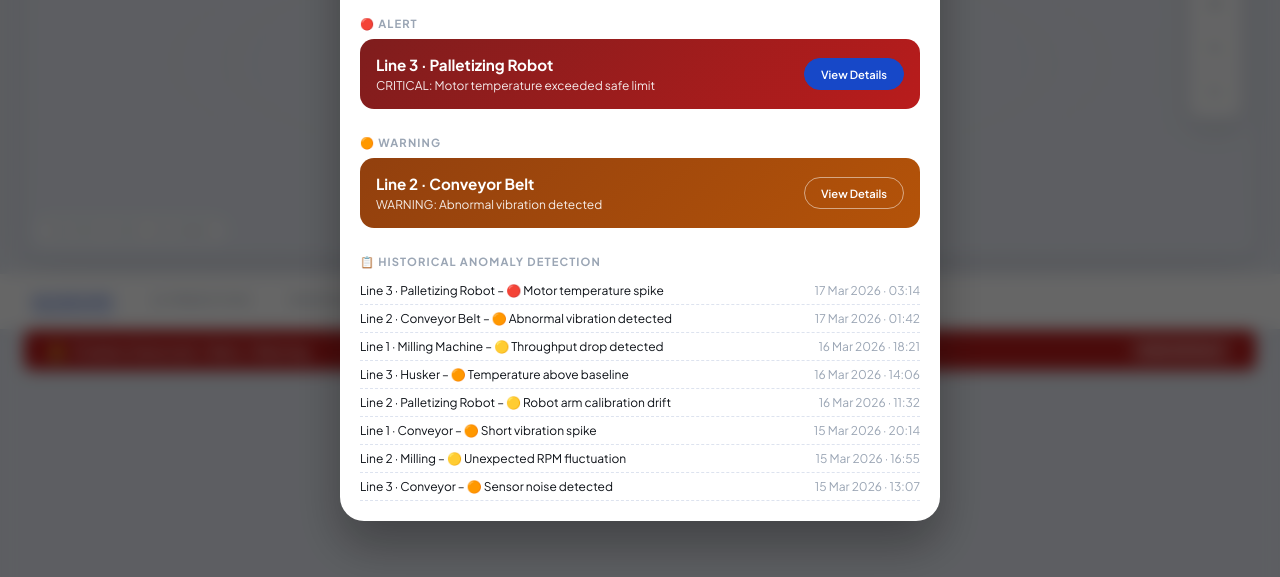
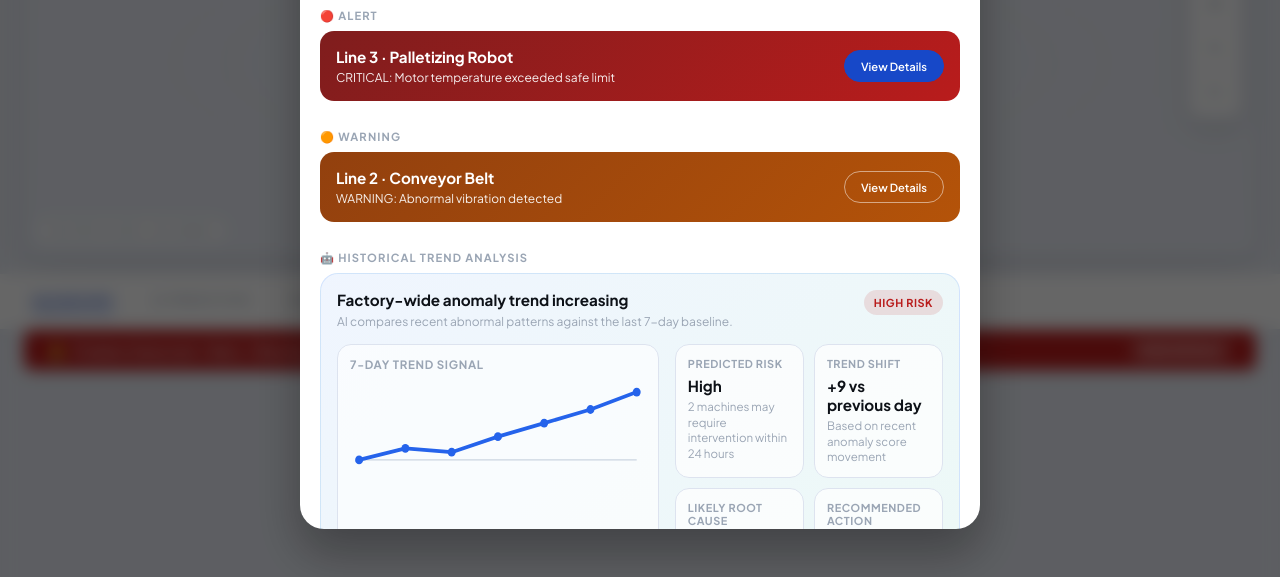
Before and after one commit to WONGZIQI0212/vhack2026-surpRice, a React (Vite) app: page /overall/dashboard/maintenance in a window 1280 px wide. Both pictures are taken after a click on the button 1255 px from the left and 775 px from the top of the page. Shown: the part 199-776 px from the top of the page. Built offline with nearby package versions, Linux system fonts and the light colour scheme.

Commit message:
historical trend analysis

```diff
--- a/src/components/stage/AnomalyModal.jsx
+++ b/src/components/stage/AnomalyModal.jsx
@@ -15,9 +15,9 @@ const Overlay = styled.div`
 `;
 
 const Modal = styled.div`
-  width: 600px;
-  max-width: 90vw;
-  max-height: 80vh;
+  width: 680px;
+  max-width: 92vw;
+  max-height: 82vh;
   background: ${T.surface};
   border-radius: 24px;
   box-shadow: 0 24px 48px rgba(0,0,0,0.3);
@@ -87,7 +87,7 @@ const Content = styled.div`
   overflow-y: auto;
   display: flex;
   flex-direction: column;
-  gap: 16px;
+  gap: 18px;
 `;
 
 const SectionTitle = styled.div`
@@ -128,7 +128,7 @@ const AlertTitle = styled.div`
 
 const AlertDesc = styled.div`
   font-size: 0.75rem;
-  opacity: 0.9;
+  opacity: 0.92;
 `;
 
 const ViewButton = styled.button`
@@ -153,7 +153,7 @@ const HistoricalItem = styled.div`
   justify-content: space-between;
   font-size: 0.75rem;
   color: ${T.muted};
-  padding: 6px 0;
+  padding: 8px 0;
   border-bottom: 1px dashed ${T.border};
   gap: 16px;
 
@@ -183,6 +183,152 @@ const BackButton = styled.button`
   display: flex;
   align-items: center;
   gap: 4px;
+`;
+
+/* AI Trend Analysis */
+const TrendCard = styled.div`
+  background: linear-gradient(135deg, rgba(59,130,246,0.08), rgba(16,185,129,0.08));
+  border: 1px solid rgba(59,130,246,0.16);
+  border-radius: 18px;
+  padding: 16px;
+`;
+
+const TrendHeader = styled.div`
+  display: flex;
+  align-items: flex-start;
+  justify-content: space-between;
+  gap: 12px;
+  margin-bottom: 14px;
+`;
+
+const TrendTitleWrap = styled.div`
+  display: flex;
+  flex-direction: column;
+  gap: 4px;
+`;
+
+const TrendTitle = styled.div`
+  font-size: 0.95rem;
+  font-weight: 700;
+  color: ${T.text};
+`;
+
+const TrendSubtitle = styled.div`
+  font-size: 0.75rem;
+  color: ${T.muted};
+  line-height: 1.45;
+`;
+
+const RiskBadge = styled.div`
+  flex-shrink: 0;
+  padding: 6px 10px;
+  border-radius: 999px;
+  font-size: 0.68rem;
+  font-weight: 700;
+  letter-spacing: 0.05em;
+  text-transform: uppercase;
+  background: ${(p) =>
+    p.$risk === 'High'
+      ? 'rgba(185,28,28,0.12)'
+      : p.$risk === 'Medium'
+      ? 'rgba(180,83,9,0.12)'
+      : 'rgba(5,150,105,0.12)'};
+  color: ${(p) =>
+    p.$risk === 'High'
+      ? '#b91c1c'
+      : p.$risk === 'Medium'
+      ? '#b45309'
+      : '#059669'};
+`;
+
+const TrendBody = styled.div`
+  display: grid;
+  grid-template-columns: 1.2fr 1fr;
+  gap: 16px;
+
+  @media (max-width: 700px) {
+    grid-template-columns: 1fr;
+  }
+`;
+
+const SparkWrap = styled.div`
+  background: rgba(255,255,255,0.65);
+  border: 1px solid ${T.border};
+  border-radius: 14px;
+  padding: 12px;
+`;
+
+const SparkTitle = styled.div`
+  font-size: 0.72rem;
+  color: ${T.muted};
+  font-weight: 700;
+  letter-spacing: 0.06em;
+  text-transform: uppercase;
+  margin-bottom: 10px;
+`;
+
+const SparkSvg = styled.svg`
+  width: 100%;
+  height: 88px;
+  display: block;
+`;
+
+const MetricGrid = styled.div`
+  display: grid;
+  grid-template-columns: 1fr 1fr;
+  gap: 10px;
+`;
+
+const MetricCard = styled.div`
+  background: rgba(255,255,255,0.72);
+  border: 1px solid ${T.border};
+  border-radius: 14px;
+  padding: 12px;
+`;
+
+const MetricLabel = styled.div`
+  font-size: 0.68rem;
+  color: ${T.muted};
+  text-transform: uppercase;
+  letter-spacing: 0.05em;
+  margin-bottom: 6px;
+  font-weight: 700;
+`;
+
+const MetricValue = styled.div`
+  font-size: 0.95rem;
+  font-weight: 700;
+  color: ${T.text};
+`;
+
+const MetricHint = styled.div`
+  font-size: 0.72rem;
+  color: ${T.muted};
+  margin-top: 4px;
+  line-height: 1.35;
+`;
+
+const InsightBox = styled.div`
+  margin-top: 14px;
+  background: rgba(255,255,255,0.62);
+  border: 1px solid ${T.border};
+  border-radius: 14px;
+  padding: 12px 14px;
+`;
+
+const InsightLabel = styled.div`
+  font-size: 0.68rem;
+  color: ${T.muted};
+  font-weight: 700;
+  text-transform: uppercase;
+  letter-spacing: 0.05em;
+  margin-bottom: 6px;
+`;
+
+const InsightText = styled.div`
+  font-size: 0.78rem;
+  color: ${T.text};
+  line-height: 1.55;
 `;
 
 // 详情视图组件
@@ -271,7 +417,6 @@ const warningsData = [
   },
 ];
 
-// 假的历史 anomaly data
 const mockHistoricalAlerts = [
   {
     id: 'h1',
@@ -331,7 +476,54 @@ const mockHistoricalAlerts = [
   },
 ];
 
-const getDetailData = (machineId) => {
+const trendAnalysisData = {
+  overall: {
+    title: 'Factory-wide anomaly trend increasing',
+    subtitle: 'AI compares recent abnormal patterns against the last 7-day baseline.',
+    risk: 'High',
+    prediction: '2 machines may require intervention within 24 hours',
+    rootCause: 'Recurring vibration instability and thermal overload pattern',
+    action: 'Prioritize Line 3 motor inspection, then Line 2 belt alignment check',
+    insight:
+      'AI detected a rising anomaly frequency driven mainly by Line 2 vibration irregularities and Line 3 temperature spikes. Pattern similarity suggests developing mechanical stress rather than isolated sensor noise.',
+    series: [22, 28, 26, 34, 41, 48, 57],
+  },
+  line1: {
+    title: 'Line 1 trend stable',
+    subtitle: 'Historical anomalies remain within normal operating deviation.',
+    risk: 'Low',
+    prediction: 'Low failure probability over the next 24 hours',
+    rootCause: 'No strong recurring anomaly signature detected',
+    action: 'Continue routine monitoring',
+    insight:
+      'AI found only minor isolated deviations on Line 1, with no repeating pattern severe enough to indicate emerging machine degradation.',
+    series: [8, 10, 9, 11, 10, 9, 10],
+  },
+  line2: {
+    title: 'Recurring vibration anomaly detected',
+    subtitle: 'AI identified repeated warning-level conveyor signatures over 7 days.',
+    risk: 'Medium',
+    prediction: 'Failure risk may rise within 12–24 hours if not inspected',
+    rootCause: 'Possible belt misalignment or bearing wear progression',
+    action: 'Schedule maintenance inspection on conveyor alignment',
+    insight:
+      'Trend analysis shows repeated vibration spikes on the conveyor subsystem with gradually increasing intensity. The pattern is consistent with progressive misalignment rather than a one-time operational fluctuation.',
+    series: [14, 17, 19, 23, 26, 29, 35],
+  },
+  line3: {
+    title: 'Escalating thermal anomaly pattern',
+    subtitle: 'AI detected critical temperature deviation on the palletizing robot motor.',
+    risk: 'High',
+    prediction: 'Critical failure risk elevated in the next 6–12 hours',
+    rootCause: 'Likely overload, poor cooling, or bearing wear',
+    action: 'Immediate inspection or emergency stop recommended',
+    insight:
+      'AI found a strong upward trend in thermal anomalies on Line 3. Historical matching suggests the current temperature behaviour resembles early-stage motor failure scenarios.',
+    series: [18, 21, 24, 31, 39, 52, 68],
+  },
+};
+
+function getDetailData(machineId) {
   if (machineId === 'line3-palletize') {
     return {
       reason: 'Bearing wear due to prolonged overload',
@@ -371,7 +563,122 @@ const getDetailData = (machineId) => {
   }
 
   return null;
-};
+}
+
+function getTrendData(currentFilter) {
+  return trendAnalysisData[currentFilter] || trendAnalysisData.overall;
+}
+
+function buildPolylinePoints(values, width = 260, height = 70, padding = 8) {
+  const max = Math.max(...values);
+  const min = Math.min(...values);
+  const range = max - min || 1;
+
+  return values
+    .map((value, index) => {
+      const x = padding + (index * (width - padding * 2)) / (values.length - 1);
+      const y = height - padding - ((value - min) / range) * (height - padding * 2);
+      return `${x},${y}`;
+    })
+    .join(' ');
+}
+
+function HistoricalTrendAnalysis({ currentFilter }) {
+  const data = getTrendData(currentFilter);
+  const points = buildPolylinePoints(data.series);
+  const latest = data.series[data.series.length - 1];
+  const previous = data.series[data.series.length - 2];
+  const delta = latest - previous;
+  const changeLabel = `${delta >= 0 ? '+' : ''}${delta} vs previous day`;
+
+  return (
+    <div>
+      <SectionTitle>🤖 Historical Trend Analysis</SectionTitle>
+
+      <TrendCard>
+        <TrendHeader>
+          <TrendTitleWrap>
+            <TrendTitle>{data.title}</TrendTitle>
+            <TrendSubtitle>{data.subtitle}</TrendSubtitle>
+          </TrendTitleWrap>
+          <RiskBadge $risk={data.risk}>{data.risk} Risk</RiskBadge>
+        </TrendHeader>
+
+        <TrendBody>
+          <SparkWrap>
+            <SparkTitle>7-Day Trend Signal</SparkTitle>
+            <SparkSvg viewBox="0 0 260 70" preserveAspectRatio="none">
+              <polyline
+                fill="none"
+                stroke="#cbd5e1"
+                strokeWidth="1"
+                points="8,62 252,62"
+              />
+              <polyline
+                fill="none"
+                stroke="#2563eb"
+                strokeWidth="3"
+                strokeLinecap="round"
+                strokeLinejoin="round"
+                points={points}
+              />
+              {data.series.map((value, index) => {
+                const max = Math.max(...data.series);
+                const min = Math.min(...data.series);
+                const range = max - min || 1;
+                const x = 8 + (index * (260 - 16)) / (data.series.length - 1);
+                const y = 70 - 8 - ((value - min) / range) * (70 - 16);
+
+                return (
+                  <circle
+                    key={`${value}-${index}`}
+                    cx={x}
+                    cy={y}
+                    r="3.5"
+                    fill="#2563eb"
+                  />
+                );
+              })}
+            </SparkSvg>
+          </SparkWrap>
+
+          <MetricGrid>
+            <MetricCard>
+              <MetricLabel>Predicted Risk</MetricLabel>
+              <MetricValue>{data.risk}</MetricValue>
+              <MetricHint>{data.prediction}</MetricHint>
+            </MetricCard>
+
+            <MetricCard>
+              <MetricLabel>Trend Shift</MetricLabel>
+              <MetricValue>{changeLabel}</MetricValue>
+              <MetricHint>Based on recent anomaly score movement</MetricHint>
+            </MetricCard>
+
+            <MetricCard>
+              <MetricLabel>Likely Root Cause</MetricLabel>
+              <MetricValue style={{ fontSize: '0.82rem', lineHeight: 1.35 }}>
+                {data.rootCause}
+              </MetricValue>
+            </MetricCard>
+
+            <MetricCard>
+              <MetricLabel>Recommended Action</MetricLabel>
+              <MetricValue style={{ fontSize: '0.82rem', lineHeight: 1.35 }}>
+                {data.action}
+              </MetricValue>
+            </MetricCard>
+          </MetricGrid>
+        </TrendBody>
+
+        <InsightBox>
+          <InsightLabel>AI Insight</InsightLabel>
+          <InsightText>{data.insight}</InsightText>
+        </InsightBox>
+      </TrendCard>
+    </div>
+  );
+}
 
 export default function AnomalyModal({
   isOpen,
@@ -496,6 +803,8 @@ export default function AnomalyModal({
                 </div>
               )}
 
+              <HistoricalTrendAnalysis currentFilter={currentFilter} />
+
               <div>
                 <SectionTitle>📋 Historical Anomaly Detection</SectionTitle>
 
```
